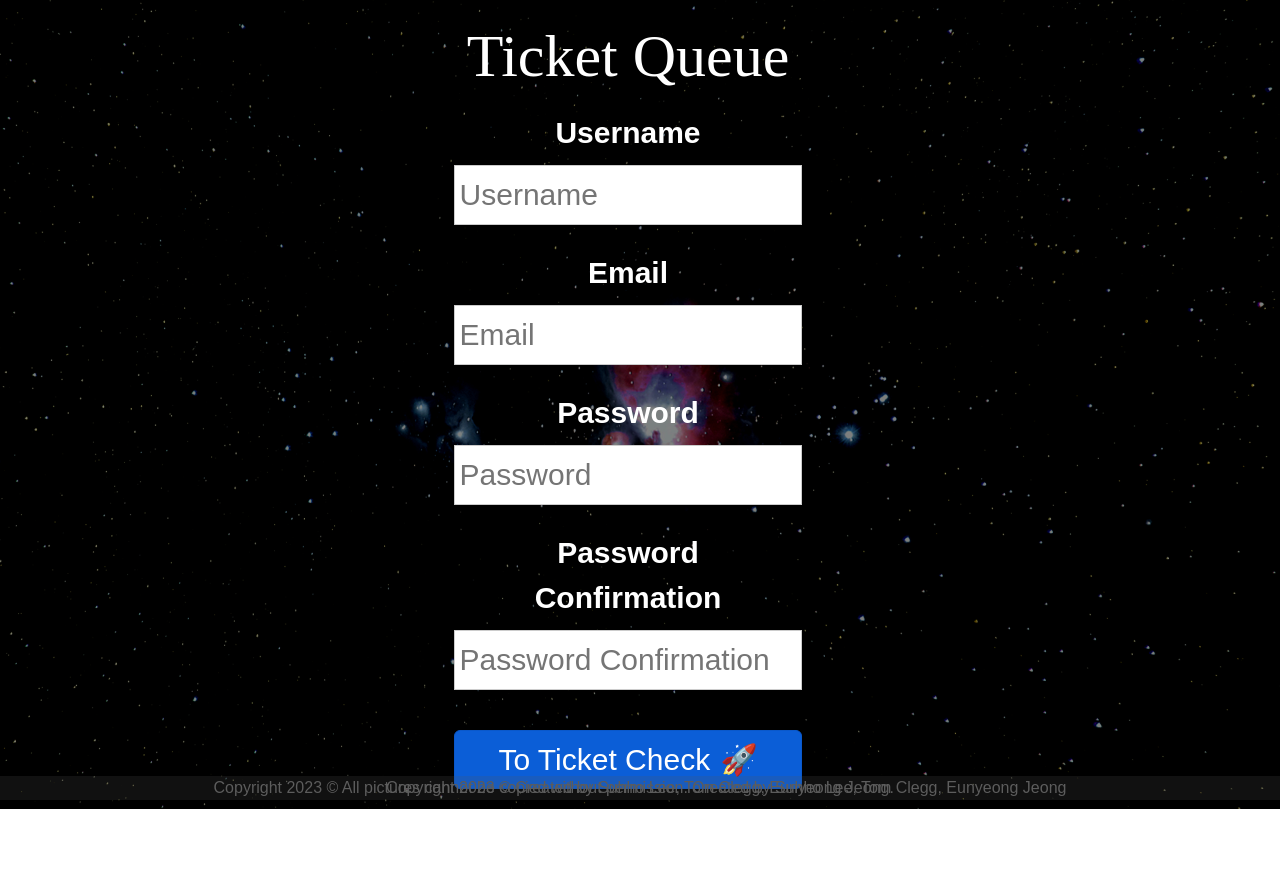
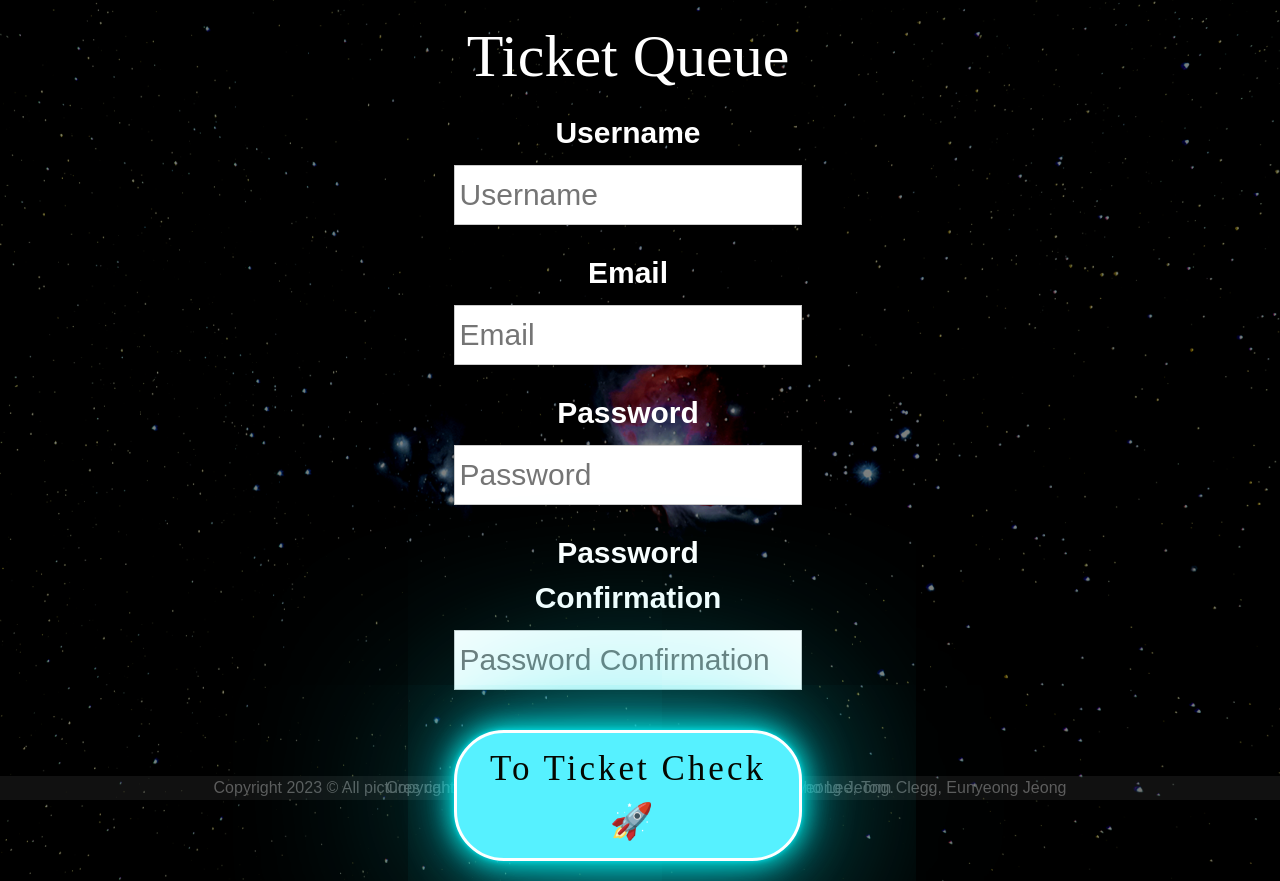
Before and after one commit to suhholee/Festival-MERN-Project, a React (Create React App) app in the folder client/: page /register in a window 1280 px wide. In both pictures the pointer is over the button 627 px from the left and 759 px from the top of the page. Before the commit the page ends 809 px from the top, so only its background shows below. Built offline with nearby package versions, Linux system fonts and the light colour scheme; no server answers; a web font is replaced by a local one.

Commit message:
button change

```diff
--- a/client/src/styles/components/artist-cards.scss
+++ b/client/src/styles/components/artist-cards.scss
@@ -49,6 +49,7 @@
   background-color: rgba(0, 0, 0, 0.150);
   border: 1px solid white;
   border-radius: 20px;
+  transition: 0.5s;
   &:hover{
     background-color: white;
     color: black;
--- a/client/src/styles/components/register-login.scss
+++ b/client/src/styles/components/register-login.scss
@@ -42,6 +42,14 @@
     display: block;
     margin-top: 25px;
     font-size: 30px;
+    @extend %button-before;
+    &:hover{
+      background: #56f1ff;
+      box-shadow: 0 0 5px #00dcec,
+                  0 0 25px #03e7db,
+                  0 0 50px hsl(184, 100%, 41%),
+                  0 0 200px #0fe0e4;
+    }
   }
 
   .rocket {
```
